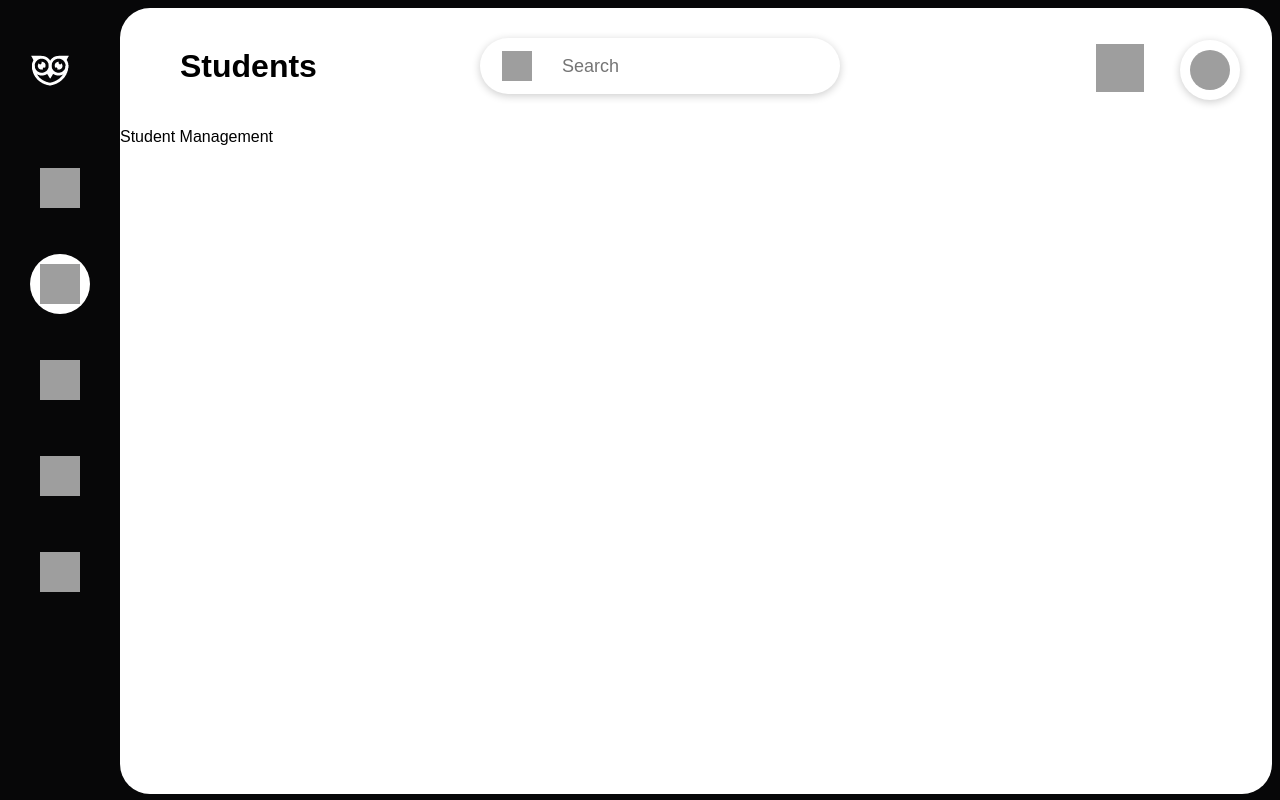
After one commit to jashanpreet-singh-99/Athena, a Django app: page /students in a window 1280 px wide. The commit adds this page. Run offline with Django 4.2, Linux system fonts and the light colour scheme; parts of the project's set-up code (start-up, migrations or seed data) failed here and were passed over; some libraries are stand-ins or nearby versions; grey boxes are pictures that could not be loaded.

Commit message:
FEAT: Refactored Code with final Short-Listed Features. Other Features are  removed based on the Specifications.

```diff
--- a/Athena/templates/Athena/base.html
+++ b/Athena/templates/Athena/base.html
@@ -22,23 +22,16 @@
             <li>
                 {% block nav_item_home %}
                 <div class="nav-border ">
-                    <a href="{% url 'dash_page' %}"><img width="40" height="40" src="https://img.icons8.com/eeeeee/sf-regular/48/home.png" alt="home"/></a>
+                    <a href="{% url 'course_page' %}"><img width="40" height="40" src="https://img.icons8.com/eeeeee/sf-regular/48/home.png" alt="home"/></a>
                 </div>
                 {% endblock nav_item_home %}
             </li>
             <li>
                 {% block nav_item_course %}
                 <div class="nav-border ">
-                    <a href="{% url 'course_page' %}"><img width="40" height="40" src="https://img.icons8.com/eeeeee/fluency-systems-regular/48/user.png" alt="user"/></a>
+                    <a href="{% url 'students_page' %}"><img width="40" height="40" src="https://img.icons8.com/eeeeee/fluency-systems-regular/48/user.png" alt="user"/></a>
                 </div>
                 {% endblock nav_item_course %}
-            </li>
-            <li>
-                {% block nav_item_chat %}
-                <div class="nav-border ">
-                    <a href="{% url 'chat_page' %}"><img width="40" height="40" src="https://img.icons8.com/eeeeee/material-outlined/48/speech-bubble-with-dots.png" alt="message"/></a>
-                </div>
-                {% endblock nav_item_chat %}
             </li>
             <li>
                 {% block nav_item_schedule %}
@@ -48,11 +41,11 @@
                 {% endblock nav_item_schedule %}
             </li>
             <li>
-                {% block nav_item_deadlines %}
+                {% block nav_item_search %}
                 <div class="nav-border">
-                    <a href="{% url 'deadlines_page' %}"><img width="40" height="40" src="https://img.icons8.com/eeeeee/external-anggara-basic-outline-anggara-putra/48/external-social-social-media-basic-others-anggara-putra-20.png" alt="search"/></a>
+                    <a href="{% url 'course_search_page' %}"><img width="40" height="40" src="https://img.icons8.com/eeeeee/external-anggara-basic-outline-anggara-putra/48/external-social-social-media-basic-others-anggara-putra-20.png" alt="search"/></a>
                 </div>
-                 {% endblock nav_item_deadlines %}
+                 {% endblock nav_item_search %}
             </li>
             <li>
                 {% block nav_item_settings %}
--- a/Athena/templates/Athena/course_page.html
+++ b/Athena/templates/Athena/course_page.html
@@ -3,11 +3,11 @@
 {% block stylesheets %}
         <link rel="stylesheet" type="text/css" href="{% static 'Athena/css/cource_style.css' %}"/>
 {% endblock stylesheets %}
-{% block nav_item_course %}
+{% block nav_item_home %}
     <div class="nav-border sel">
-        <a href="/course"><img width="40" height="40" src="https://img.icons8.com/070708/fluency-systems-regular/48/user.png" alt="user"/></a>
+        <a href="{% url 'course_page' %}"><img width="40" height="40" src="https://img.icons8.com/070708/sf-regular/48/home.png" alt="home"/></a>
     </div>
-{% endblock nav_item_course %}
+{% endblock nav_item_home %}
 {% block page %}
     <!-- Auto course animation on the top -->
     <div class="banner-widget">
--- a/Athena/templates/Athena/course_search_page.html
+++ b/Athena/templates/Athena/course_search_page.html
@@ -1,6 +1,10 @@
 {% extends 'Athena/base.html' %}
 {% load static %}
-
+{% block nav_item_search %}
+    <div class="nav-border sel">
+        <a href="{% url 'course_search_page' %}"><img width="40" height="40" src="https://img.icons8.com/070708/external-anggara-basic-outline-anggara-putra/48/external-social-social-media-basic-others-anggara-putra-20.png" alt="clock--v3"/></a>
+    </div>
+{% endblock nav_item_search %}
 {% block stylesheets %}
     <link rel="stylesheet" type="text/css" href="{% static 'Athena/css/course_search_page.css' %}"/>
 {% endblock %}
--- /dev/null
+++ b/Athena/templates/Athena/students_page.html
@@ -0,0 +1,9 @@
+{% extends 'Athena/base.html' %}
+{% block nav_item_course %}
+    <div class="nav-border sel">
+        <a href="{% url 'students_page' %}"><img width="40" height="40" src="https://img.icons8.com/070708/fluency-systems-regular/48/user.png" alt="user"/></a>
+    </div>
+{% endblock nav_item_course %}
+{% block page %}
+    <p> Student Management</p>
+{% endblock %}
--- a/Athena/urls.py
+++ b/Athena/urls.py
@@ -5,12 +5,10 @@ from django.conf.urls.static import static
 from django.conf import settings
 
 urlpatterns = [
-    path('', views.Dash.as_view(), name='home_page'),
-    path('dash', views.Dash.as_view(), name='dash_page'),
+    path('', views.Courses.as_view(), name='home_page'),
+    path('students', views.Students.as_view(), name='students_page'),
     path('course', views.Courses.as_view(), name='course_page'),
-    path('chat', views.Chat.as_view(), name='chat_page'),
     path('schedule', views.Schedule.as_view(), name='schedule_page'),
-    path('deadlines', views.Deadlines.as_view(), name='deadlines_page'),
     path('settings', views.Settings.as_view(), name='settings_page'),
     path('login', views.Login.as_view(), name='login_page'),
     path('logout', views.Logout.as_view(), name='logout_page'),
--- a/Athena/views.py
+++ b/Athena/views.py
@@ -22,12 +22,12 @@ def load_profile(context, request):
 
 
 # Create your views here.
-class Dash(views.View):
+class Students(views.View):
 
     def get(self, request):
-        context = {'title': 'Dashboard'}
+        context = {'title': 'Students'}
         load_profile(context, request)
-        return render(request, 'Athena/dash_page.html', context)
+        return render(request, 'Athena/students_page.html', context)
 
 
 class Courses(views.View):
@@ -52,27 +52,12 @@ class Courses(views.View):
         return render(request, 'Athena/course_page.html', context)
 
 
-class Chat(views.View):
-    def get(self, request):
-        context = {'title': 'Messages'}
-        load_profile(context, request)
-        return render(request, 'Athena/chat_page.html', context)
-
-
 class Schedule(views.View):
 
     def get(self, request):
         context = {'title': 'Schedule'}
         load_profile(context, request)
         return render(request, 'Athena/schedule_page.html', context)
-
-
-class Deadlines(views.View):
-
-    def get(self, request):
-        context = {'title': 'Deadlines'}
-        load_profile(context, request)
-        return render(request, 'Athena/deadlines_page.html', context)
 
 
 class Settings(views.View):
```
Also changed, not shown: Athena/templates/Athena/dash_page.html (deleted, +0 -9 lines), Athena/templates/Athena/deadlines_page.html (deleted, +0 -9 lines).
